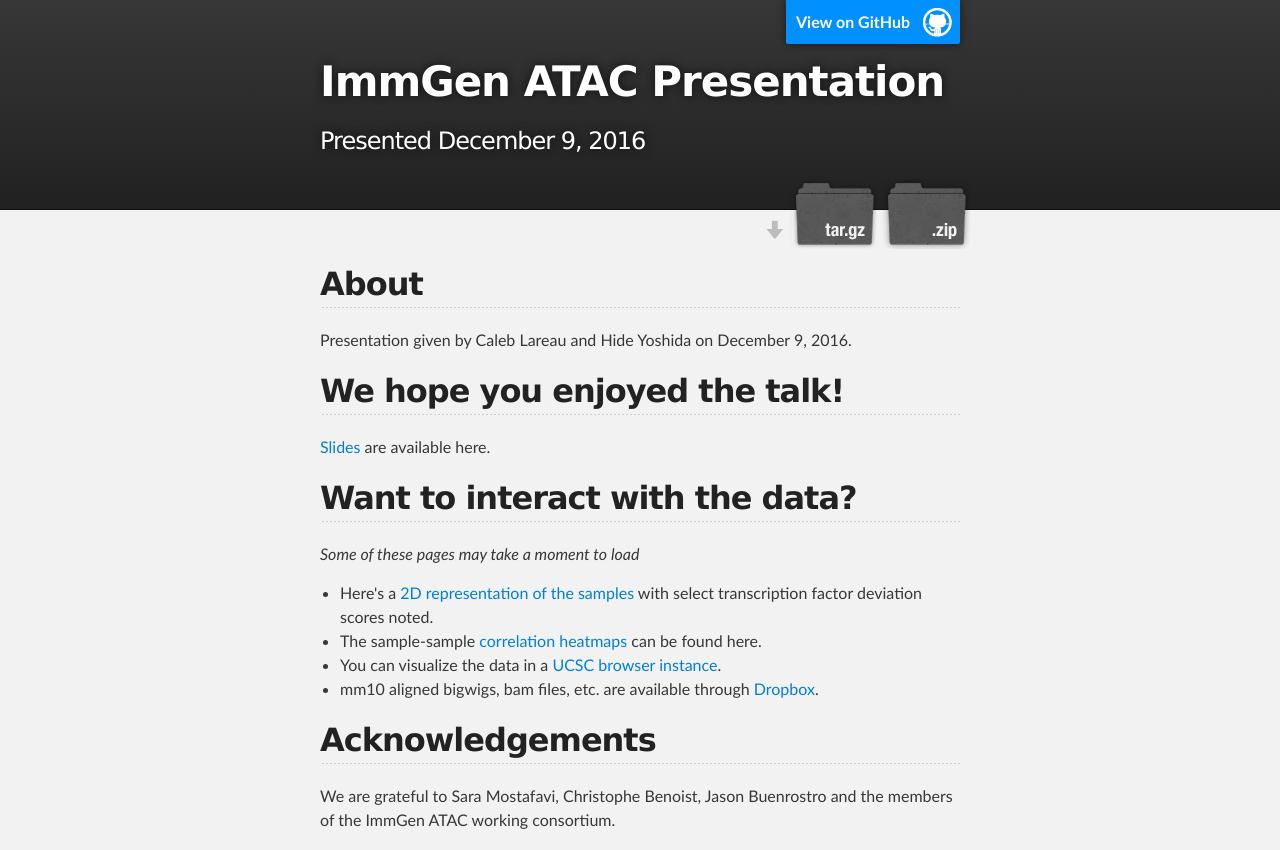
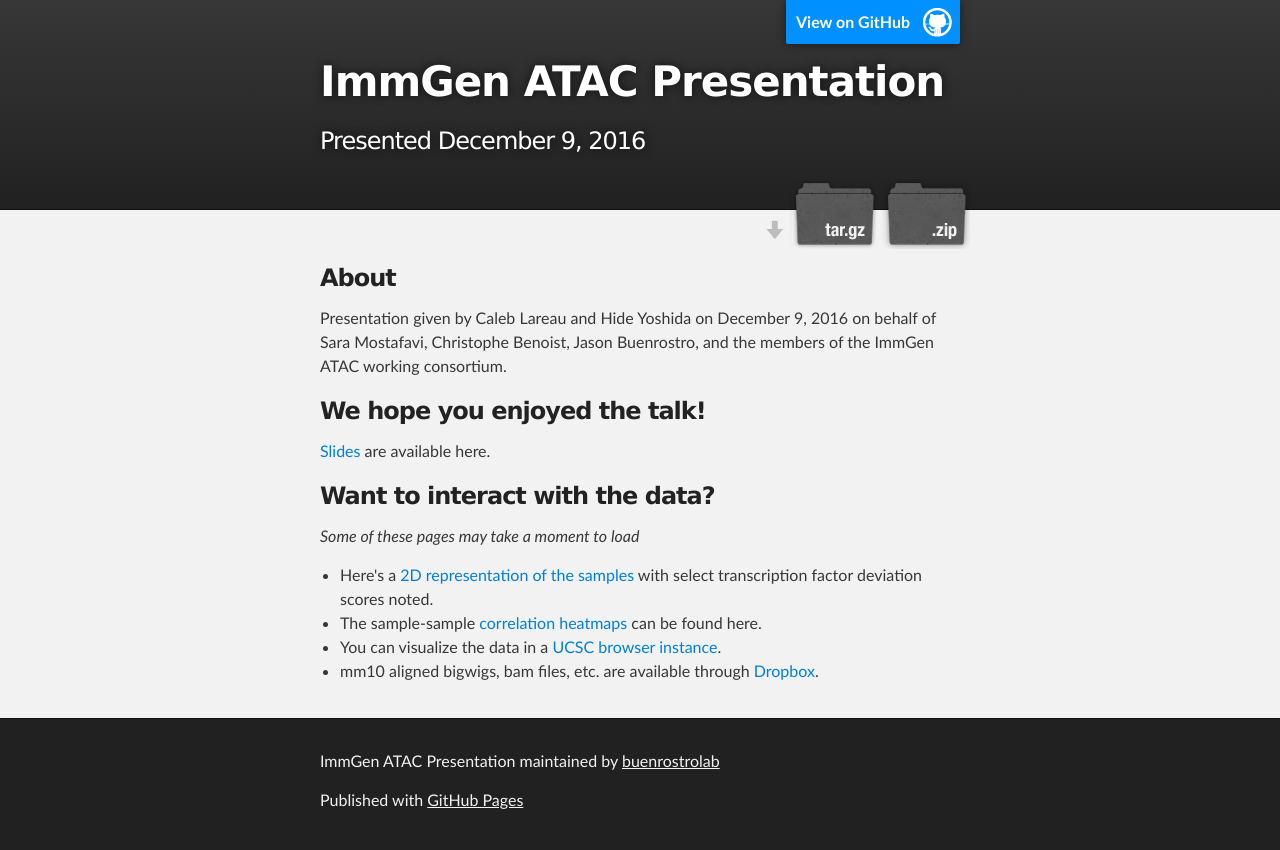
Before and after one commit to buenrostrolab/ImmGenATAC, a plain HTML site: page index.html in a window 1280 px wide. Shown: the top 850 px of the page. Drawn offline with Linux system fonts and the light colour scheme.

Commit message:
Create master branch via GitHub

```diff
--- a/index.html
+++ b/index.html
@@ -31,18 +31,18 @@
     <!-- MAIN CONTENT -->
     <div id="main_content_wrap" class="outer">
       <section id="main_content" class="inner">
-        <h2>
-<a id="about" class="anchor" href="#about" aria-hidden="true"><span aria-hidden="true" class="octicon octicon-link"></span></a>About</h2>
+        <h3>
+<a id="about" class="anchor" href="#about" aria-hidden="true"><span aria-hidden="true" class="octicon octicon-link"></span></a>About</h3>
 
-<p>Presentation given by Caleb Lareau and Hide Yoshida on December 9, 2016. </p>
+<p>Presentation given by Caleb Lareau and Hide Yoshida on December 9, 2016 on behalf of Sara Mostafavi, Christophe Benoist, Jason Buenrostro, and the members of the ImmGen ATAC working consortium. </p>
 
-<h2>
-<a id="we-hope-you-enjoyed-the-talk" class="anchor" href="#we-hope-you-enjoyed-the-talk" aria-hidden="true"><span aria-hidden="true" class="octicon octicon-link"></span></a>We hope you enjoyed the talk!</h2>
+<h3>
+<a id="we-hope-you-enjoyed-the-talk" class="anchor" href="#we-hope-you-enjoyed-the-talk" aria-hidden="true"><span aria-hidden="true" class="octicon octicon-link"></span></a>We hope you enjoyed the talk!</h3>
 
 <p><a href="https://github.com/buenrostrolab/ImmGenATAC/blob/master/ImmGen_12092016.pptx">Slides</a> are available here.</p>
 
-<h2>
-<a id="want-to-interact-with-the-data" class="anchor" href="#want-to-interact-with-the-data" aria-hidden="true"><span aria-hidden="true" class="octicon octicon-link"></span></a>Want to interact with the data?</h2>
+<h3>
+<a id="want-to-interact-with-the-data" class="anchor" href="#want-to-interact-with-the-data" aria-hidden="true"><span aria-hidden="true" class="octicon octicon-link"></span></a>Want to interact with the data?</h3>
 
 <p><em>Some of these pages may take a moment to load</em></p>
 
@@ -52,11 +52,6 @@
 <li>You can visualize the data in a <a href="http://rstats.immgen.org/Chromatin/chromatin.html">UCSC browser instance</a>.</li>
 <li>mm10 aligned bigwigs, bam files, etc. are available through <a href="https://www.dropbox.com/sh/6uqqftra4x9r0y3/AAA48oF_J5NZosGfL4plnwVNa?dl=0">Dropbox</a>.</li>
 </ul>
-
-<h2>
-<a id="acknowledgements" class="anchor" href="#acknowledgements" aria-hidden="true"><span aria-hidden="true" class="octicon octicon-link"></span></a>Acknowledgements</h2>
-
-<p>We are grateful to Sara Mostafavi, Christophe Benoist, Jason Buenrostro and the members of the ImmGen ATAC working consortium. </p>
       </section>
     </div>
 
--- a/params.json
+++ b/params.json
@@ -1,6 +1,6 @@
 {
   "name": "ImmGen ATAC Presentation",
   "tagline": "Presented December 9, 2016",
-  "body": "## About\r\nPresentation given by Caleb Lareau and Hide Yoshida on December 9, 2016. \r\n\r\n## We hope you enjoyed the talk! \r\n[Slides](https://github.com/buenrostrolab/ImmGenATAC/blob/master/ImmGen_12092016.pptx) are available here.\r\n\r\n## Want to interact with the data?\r\n*Some of these pages may take a moment to load*\r\n- Here's a [2D representation of the samples](https://cdn.rawgit.com/buenrostrolab/ImmGen/master/code/networkStuff.html) with select transcription factor deviation scores noted. \r\n- The sample-sample [correlation heatmaps](https://cdn.rawgit.com/buenrostrolab/ImmGen/master/code/sampleCors.html) can be found here. \r\n- You can visualize the data in a [UCSC browser instance](http://rstats.immgen.org/Chromatin/chromatin.html).\r\n- mm10 aligned bigwigs, bam files, etc. are available through [Dropbox](https://www.dropbox.com/sh/6uqqftra4x9r0y3/AAA48oF_J5NZosGfL4plnwVNa?dl=0).\r\n\r\n## Acknowledgements\r\nWe are grateful to Sara Mostafavi, Christophe Benoist, Jason Buenrostro and the members of the ImmGen ATAC working consortium. \r\n\r\n",
+  "body": "### About\r\nPresentation given by Caleb Lareau and Hide Yoshida on December 9, 2016 on behalf of Sara Mostafavi, Christophe Benoist, Jason Buenrostro, and the members of the ImmGen ATAC working consortium. \r\n\r\n### We hope you enjoyed the talk! \r\n[Slides](https://github.com/buenrostrolab/ImmGenATAC/blob/master/ImmGen_12092016.pptx) are available here.\r\n\r\n### Want to interact with the data?\r\n*Some of these pages may take a moment to load*\r\n- Here's a [2D representation of the samples](https://cdn.rawgit.com/buenrostrolab/ImmGen/master/code/networkStuff.html) with select transcription factor deviation scores noted. \r\n- The sample-sample [correlation heatmaps](https://cdn.rawgit.com/buenrostrolab/ImmGen/master/code/sampleCors.html) can be found here. \r\n- You can visualize the data in a [UCSC browser instance](http://rstats.immgen.org/Chromatin/chromatin.html).\r\n- mm10 aligned bigwigs, bam files, etc. are available through [Dropbox](https://www.dropbox.com/sh/6uqqftra4x9r0y3/AAA48oF_J5NZosGfL4plnwVNa?dl=0).\r\n\r\n",
   "note": "Don't delete this file! It's used internally to help with page regeneration."
 }
```
